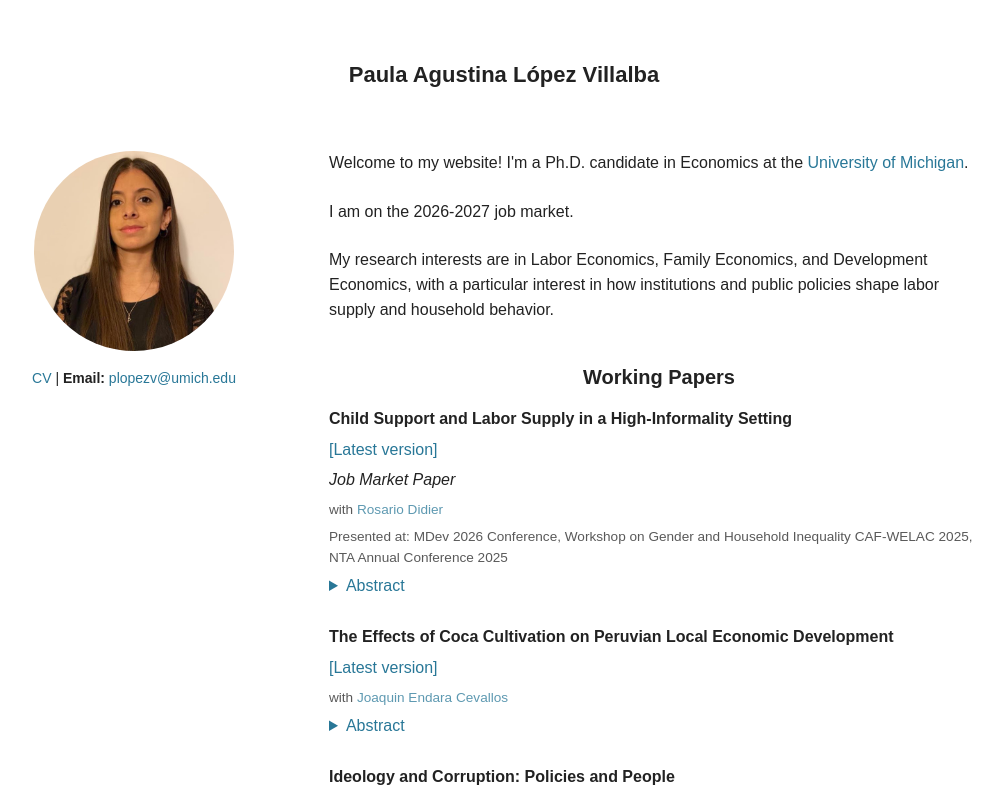
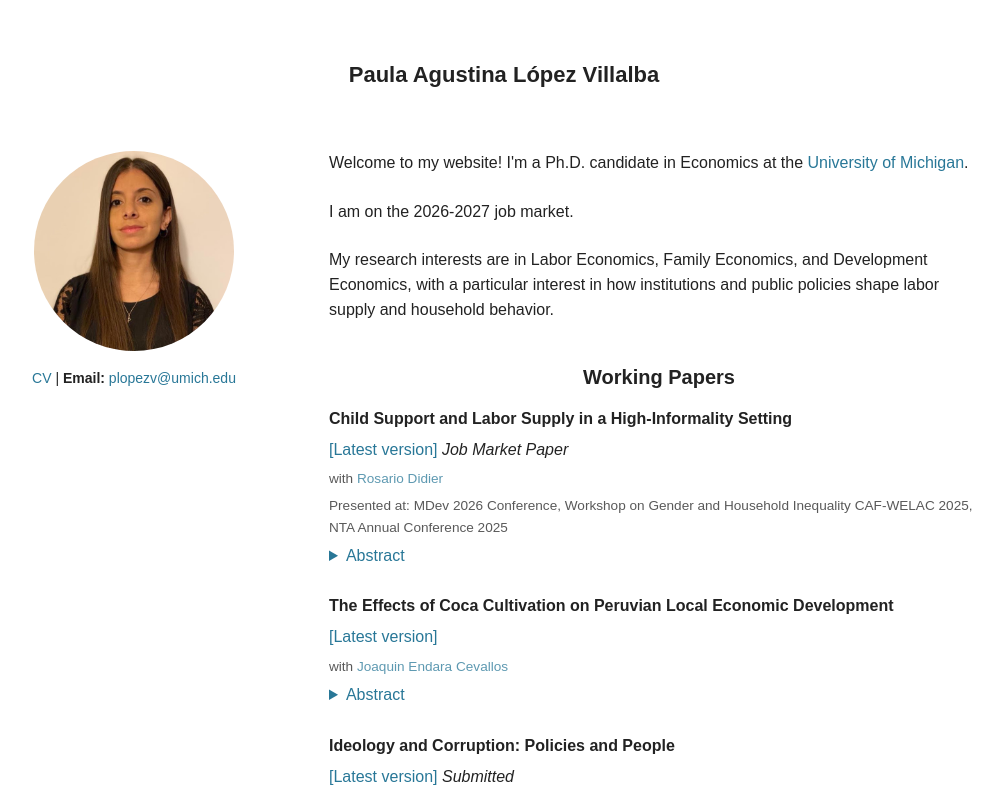
Before and after one commit to paulalopezv/Site, a Next.js app: page / in a window 1280 px wide. Shown: the top 798 px of the page, without its empty margins (136-1139 px from the left). Built offline with nearby package versions, Linux system fonts and the light colour scheme.

Commit message:
Move Job Market Paper label next to Latest version link
Co-Authored-By: Claude Sonnet 5 <noreply@anthropic.com>

```diff
--- a/app/page.tsx
+++ b/app/page.tsx
@@ -30,8 +30,7 @@ export default function Home() {
         <h2 id="working-papers">Working Papers</h2>
         <article className="publication">
           <h3>Child Support and Labor Supply in a High-Informality Setting</h3>
-          <p><a href="https://www.dropbox.com/scl/fi/uw3zq37832szkgqyddrv6/latest.pdf?rlkey=68100p4gv3djhjdtaw86jbsvv&st=mcfdpbjj&dl=0">[Latest version]</a></p>
-          <p><em>Job Market Paper</em></p>
+          <p><a href="https://www.dropbox.com/scl/fi/uw3zq37832szkgqyddrv6/latest.pdf?rlkey=68100p4gv3djhjdtaw86jbsvv&st=mcfdpbjj&dl=0">[Latest version]</a> <em>Job Market Paper</em></p>
           <p className="meta">with <a href="https://www.rosariod.com/">Rosario Didier</a></p>
           <p className="meta">Presented at: MDev 2026 Conference, Workshop on Gender and Household Inequality CAF-WELAC 2025, NTA Annual Conference 2025</p>
           <details className="abstract">
```
